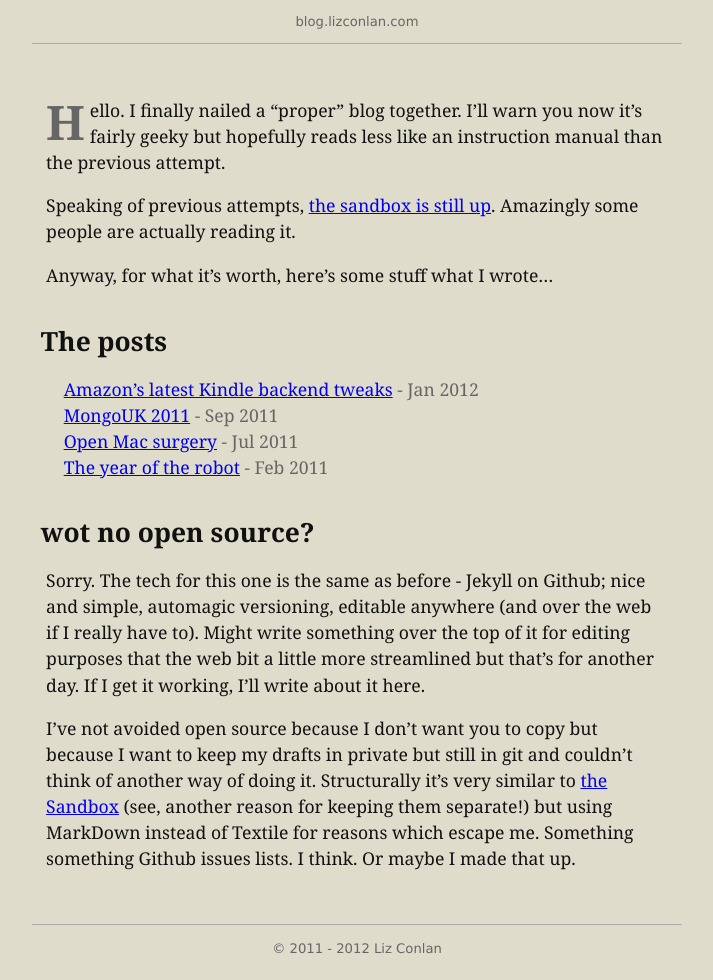
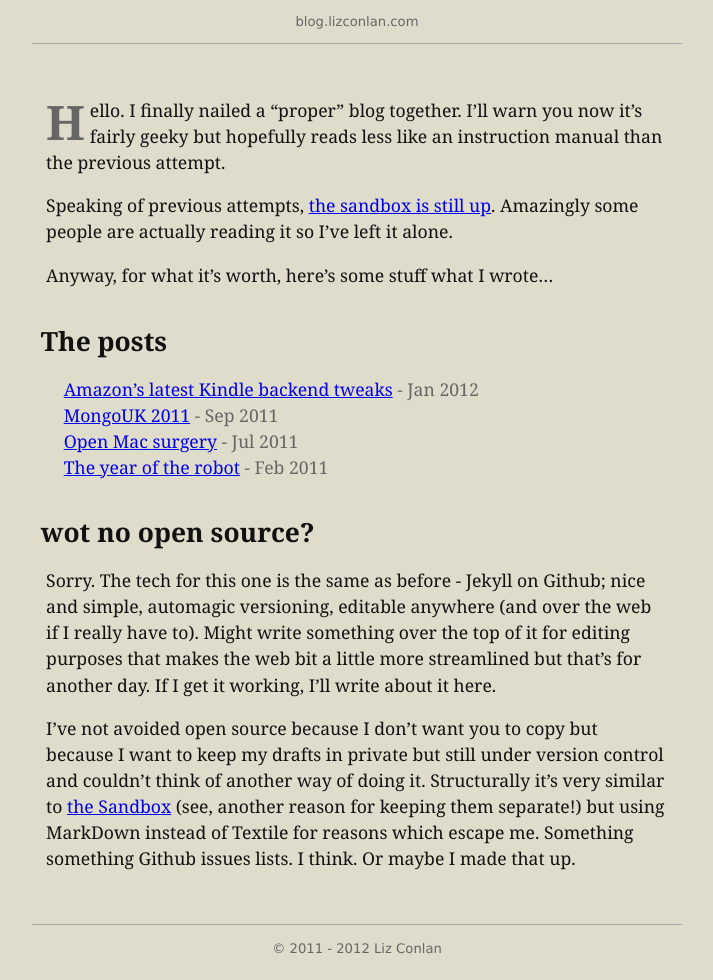
Before and after one commit to lizconlan/lizconlan.github.com, a Jekyll site: the page built from index.md, in a window 1280 px wide. Shown: the whole page, without its empty margins (283-996 px from the left). Built offline with Jekyll 4.4.1, drawn with Linux system fonts in a browser that asks for light colours.

Commit message:
Update index.md

```diff
--- a/index.md
+++ b/index.md
@@ -6,7 +6,7 @@ title: blog.lizconlan.com
   Hello. I finally nailed a "proper" blog together. I'll warn you now it's fairly geeky but hopefully reads less like an instruction manual than the previous attempt.
 </div>
 
-Speaking of previous attempts, [the sandbox is still up](http://lizconlan.github.com/sandbox). Amazingly some people are actually reading it.
+Speaking of previous attempts, [the sandbox is still up](http://lizconlan.github.com/sandbox). Amazingly some people are actually reading it so I've left it alone.
 
 Anyway, for what it's worth, here's some stuff what I wrote...
 
@@ -17,6 +17,6 @@ Anyway, for what it's worth, here's some stuff what I wrote...
 
 ## wot no open source?
 
-Sorry. The tech for this one is the same as before - Jekyll on Github; nice and simple, automagic versioning, editable anywhere (and over the web if I really have to). Might write something over the top of it for editing purposes that the web bit a little more streamlined but that's for another day. If I get it working, I'll write about it here.
+Sorry. The tech for this one is the same as before - Jekyll on Github; nice and simple, automagic versioning, editable anywhere (and over the web if I really have to). Might write something over the top of it for editing purposes that makes the web bit a little more streamlined but that's for another day. If I get it working, I'll write about it here.
 
-I've not avoided open source because I don't want you to copy but because I want to keep my drafts in private but still in git and couldn't think of another way of doing it. Structurally it's very similar to [the Sandbox](http://github.com/lizconlan/sandbox) (see, another reason for keeping them separate!) but using MarkDown instead of Textile for reasons which escape me. Something something Github issues lists. I think. Or maybe I made that up.
+I've not avoided open source because I don't want you to copy but because I want to keep my drafts in private but still under version control and couldn't think of another way of doing it. Structurally it's very similar to [the Sandbox](http://github.com/lizconlan/sandbox) (see, another reason for keeping them separate!) but using MarkDown instead of Textile for reasons which escape me. Something something Github issues lists. I think. Or maybe I made that up.
```
